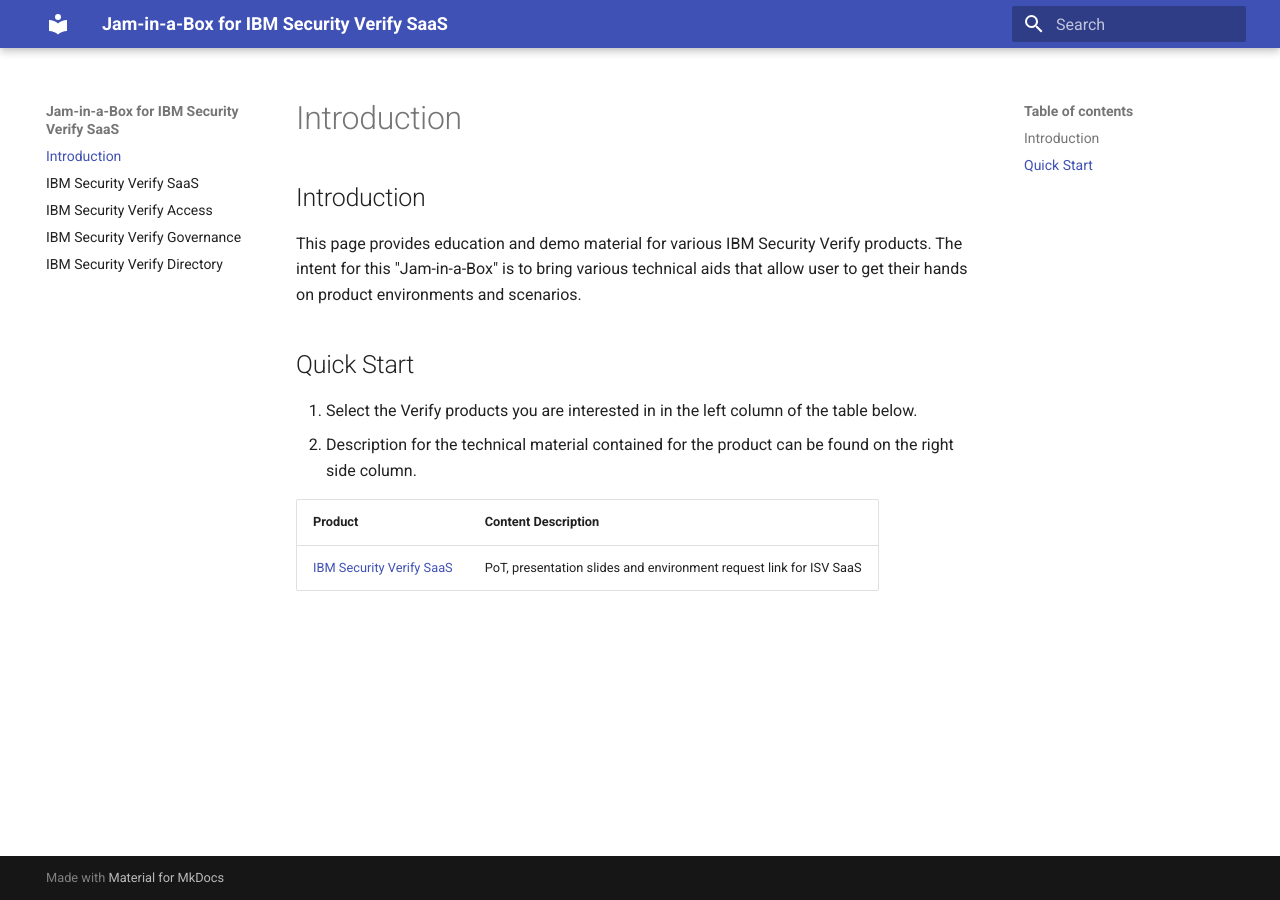
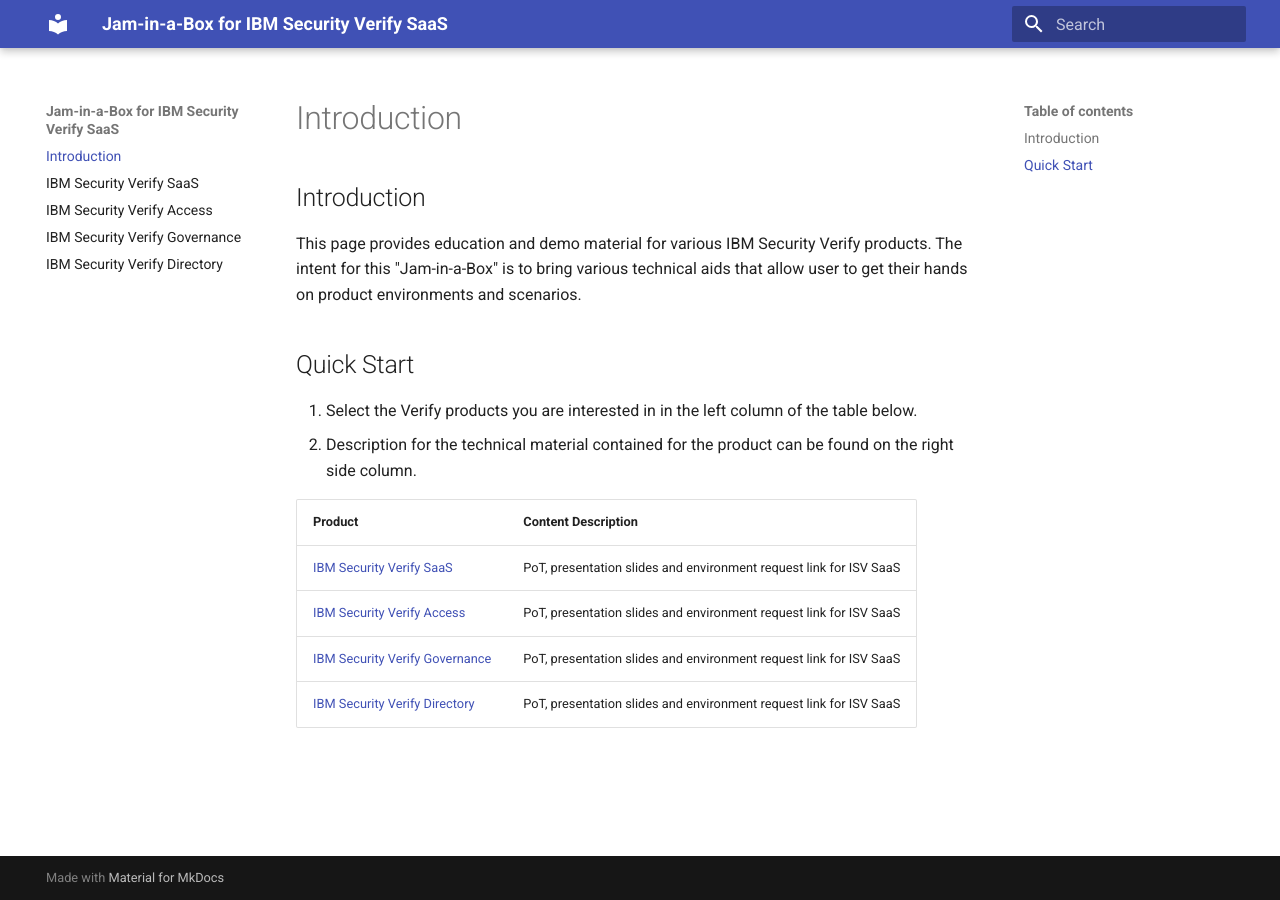
Before and after one commit to IBM/verify-jam-in-a-box, an MkDocs documentation site: the page built from docs/index.md, in a window 1280 px wide. Built offline with MkDocs 1.6.1 and Material for MkDocs 9.7.7, drawn with Linux system fonts in a browser that asks for light colours.

Commit message:
added additional  tables and blank links  on index doc

```diff
--- a/docs/index.md
+++ b/docs/index.md
@@ -12,4 +12,7 @@ The intent for this "Jam-in-a-Box" is to bring various technical aids that allow
 
 | Product                                                       | Content Description  |
 | ------------------------------------------------------------ | ------------------------------------------------------------ |
-| [IBM Security Verify SaaS](https://github.com/IBM/verify-jam-in-a-box/tree/main/docs/chapter1.md) | PoT, presentation slides and environment request link for ISV SaaS |
+| [IBM Security Verify SaaS](https://ibm.github.io/verify-jam-in-a-box/chapter1/) | PoT, presentation slides and environment request link for ISV SaaS |
+| [IBM Security Verify Access](https://ibm.github.io/verify-jam-in-a-box/chapter2/) | PoT, presentation slides and environment request link for ISV SaaS |
+| [IBM Security Verify Governance](https://ibm.github.io/verify-jam-in-a-box/chapter3/) | PoT, presentation slides and environment request link for ISV SaaS |
+| [IBM Security Verify Directory](https://ibm.github.io/verify-jam-in-a-box/chapter4/) | PoT, presentation slides and environment request link for ISV SaaS |
```
